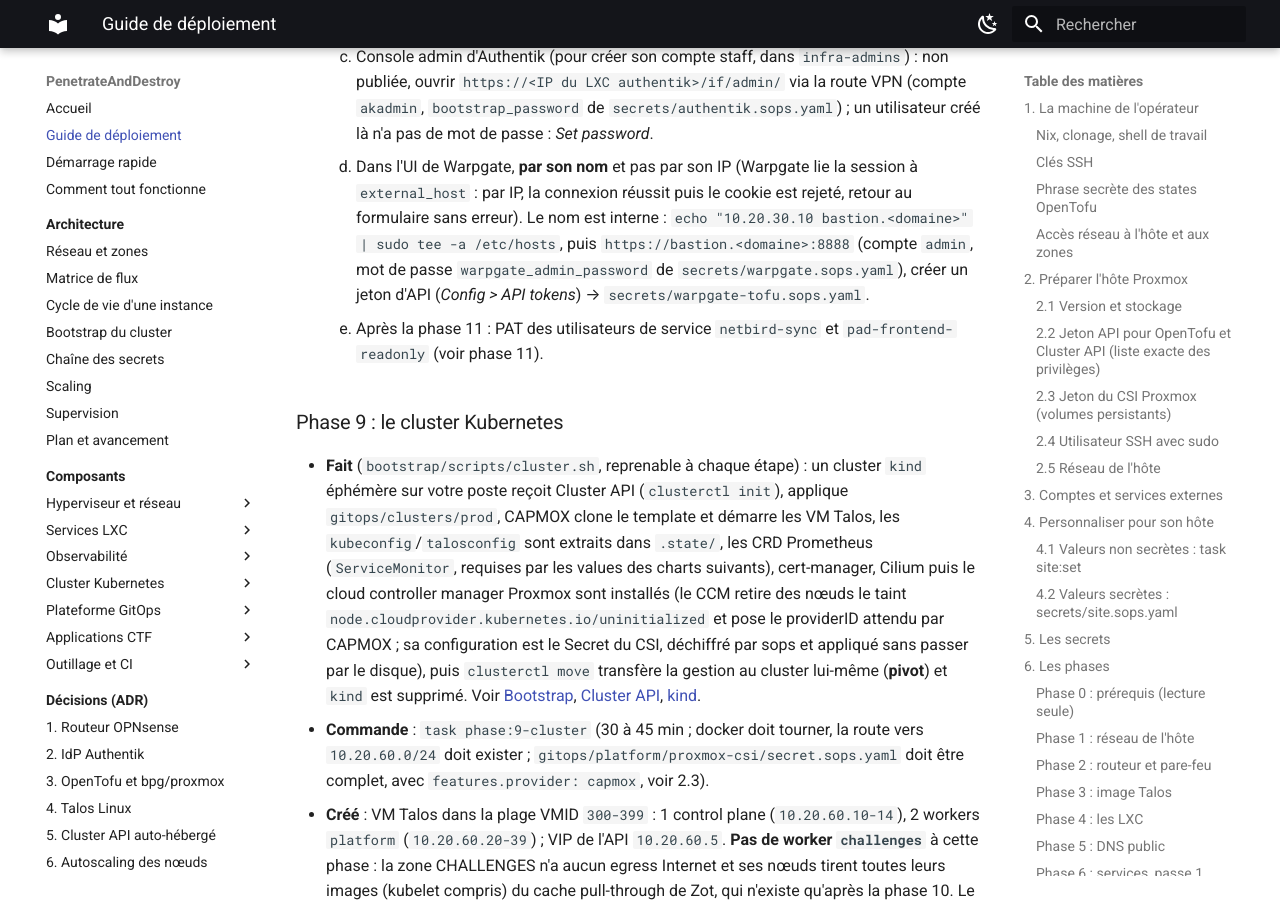
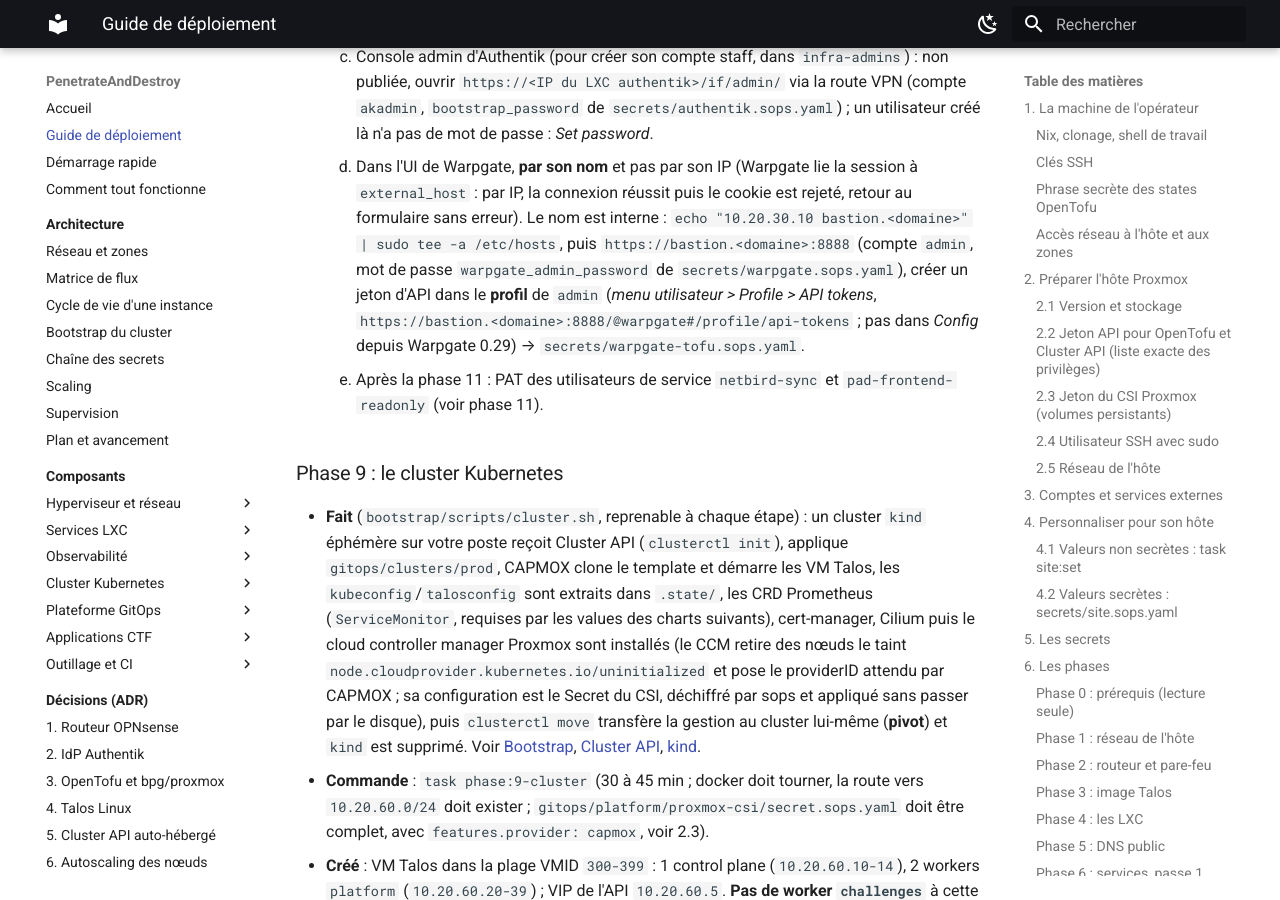
Before and after one commit to kim-tsr/penetrate-and-destroy, an MkDocs documentation site: the page built from docs/guide-deploiement.md, in a window 1280 px wide and 900 px high, scrolled down 17465 px. Built offline with MkDocs 1.6.1 and Material for MkDocs 9.7.7, drawn with Linux system fonts in a browser that asks for light colours.

Commit message:
docs(warpgate): jeton d'API dans le profil de l'utilisateur (Warpgate 0.29), pas dans Config

```diff
--- a/docs/guide-deploiement.md
+++ b/docs/guide-deploiement.md
@@ -455,7 +455,7 @@ Toutes les commandes se lancent depuis la racine du dépôt, dans `nix develop`,
     1. Ouvrir `https://vpn.<domaine>` et se connecter avec le **compte local propriétaire** (formulaire e-mail / mot de passe, pas le SSO : le connecteur Authentik n'est ajouté qu'en phase 11, avec le PAT ci-dessous) : `admin@<domaine>`, mot de passe `netbird_server_owner_password` de `secrets/netbird.sops.yaml` (`sops -d --extract '["netbird_server_owner_password"]' secrets/netbird.sops.yaml`). **Supprimer la policy « Default »** (*Access Control > Policies*) : sinon tout pair joint tout pair (action 4).
     2. Créer un **PAT administrateur** NetBird (*Settings > Personal Access Tokens*), le placer dans `secrets/netbird-tofu.sops.yaml` (`api_token`) **et** `secrets/netbird.sops.yaml` (`netbird_server_api_token`).
     3. Console admin d'Authentik (pour créer son compte staff, dans `infra-admins`) : non publiée, ouvrir `https://<IP du LXC authentik>/if/admin/` via la route VPN (compte `akadmin`, `bootstrap_password` de `secrets/authentik.sops.yaml`) ; un utilisateur créé là n'a pas de mot de passe : *Set password*.
-    4. Dans l'UI de Warpgate, **par son nom** et pas par son IP (Warpgate lie la session à `external_host` : par IP, la connexion réussit puis le cookie est rejeté, retour au formulaire sans erreur). Le nom est interne : `echo "10.20.30.10 bastion.<domaine>" | sudo tee -a /etc/hosts`, puis `https://bastion.<domaine>:8888` (compte `admin`, mot de passe `warpgate_admin_password` de `secrets/warpgate.sops.yaml`), créer un jeton d'API (*Config > API tokens*) → `secrets/warpgate-tofu.sops.yaml`.
+    4. Dans l'UI de Warpgate, **par son nom** et pas par son IP (Warpgate lie la session à `external_host` : par IP, la connexion réussit puis le cookie est rejeté, retour au formulaire sans erreur). Le nom est interne : `echo "10.20.30.10 bastion.<domaine>" | sudo tee -a /etc/hosts`, puis `https://bastion.<domaine>:8888` (compte `admin`, mot de passe `warpgate_admin_password` de `secrets/warpgate.sops.yaml`), créer un jeton d'API dans le **profil** de `admin` (*menu utilisateur > Profile > API tokens*, `https://bastion.<domaine>:8888/@warpgate#/profile/api-tokens` ; pas dans *Config* depuis Warpgate 0.29) → `secrets/warpgate-tofu.sops.yaml`.
     5. Après la phase 11 : PAT des utilisateurs de service `netbird-sync` et `pad-frontend-readonly` (voir phase 11).
 
 ### Phase 9 : le cluster Kubernetes
```
Also changed, not shown: 2 other files.
